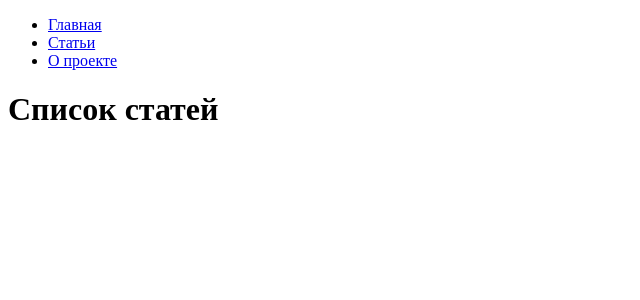
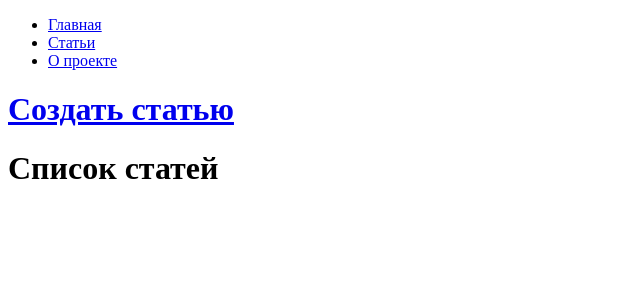
Before and after one commit to sashkev1ch/django-course, a Django app: page /articles/ in a window 1280 px wide. Shown: the top 300 px of the page, without its empty margins (0-640 px from the left). Run offline with Django 5.2, Linux system fonts and the light colour scheme; data that the repository does not hold is empty.

Commit message:
add create article href

```diff
--- a/hexlet_django_blog/templates/articles/article.html
+++ b/hexlet_django_blog/templates/articles/article.html
@@ -1,5 +1,4 @@
 {% extends "base.html" %}
-
 {% block content %}
     <h1>{{ article.name }}</h1>
     <p>{{ article.body }}</p>
--- a/hexlet_django_blog/templates/articles/index.html
+++ b/hexlet_django_blog/templates/articles/index.html
@@ -10,8 +10,10 @@
 </ul>
 {% endif %}
 
+<h1><a href="{% url 'create_article' %}">Создать статью</a> </h1>
 <h1>Список статей</h1>
     {% for article in articles %}
         <h2><a href="{% url 'article' id=article.id%}">{{ article.name }}</a></h2>
     {% endfor %}
+
 {% endblock %}
```
